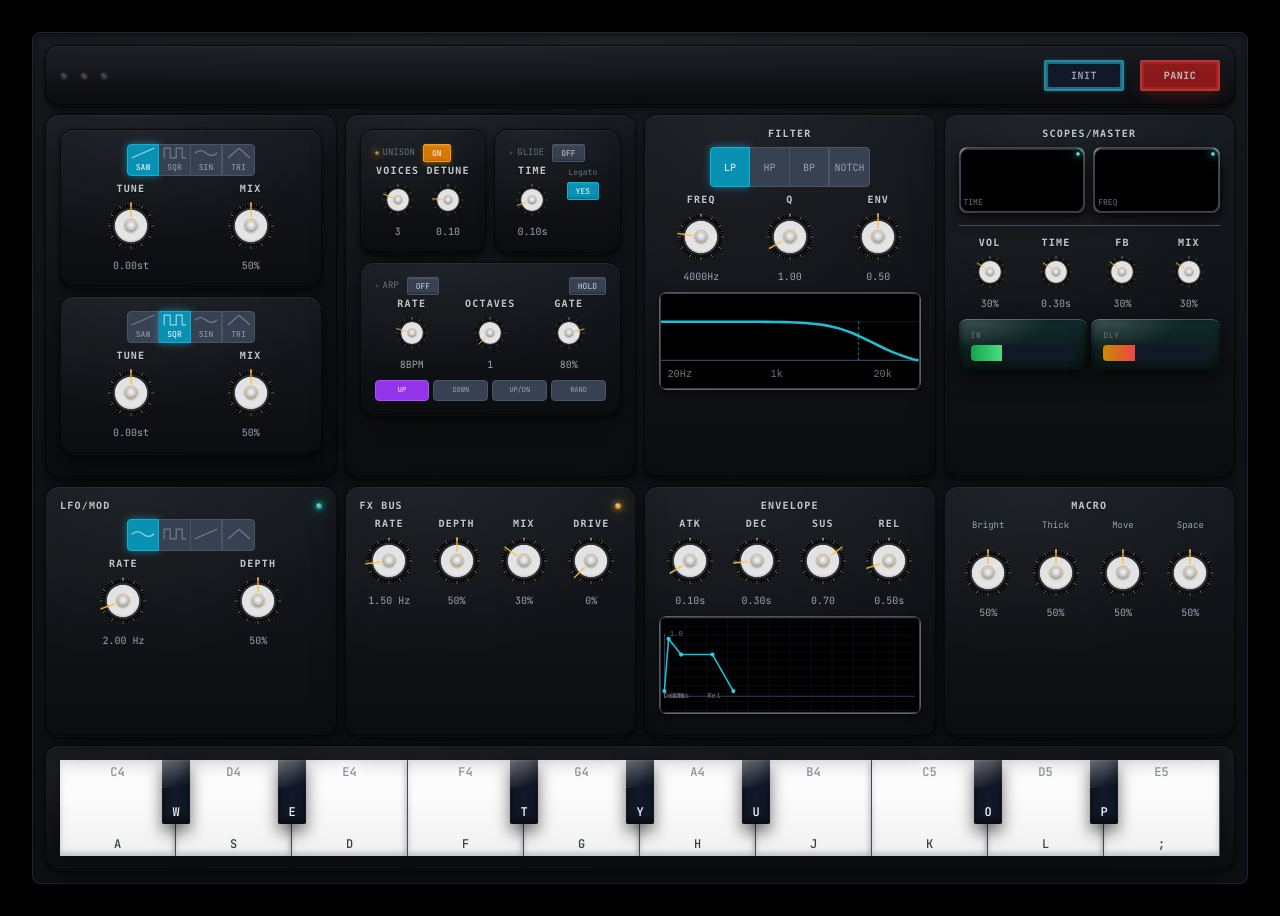
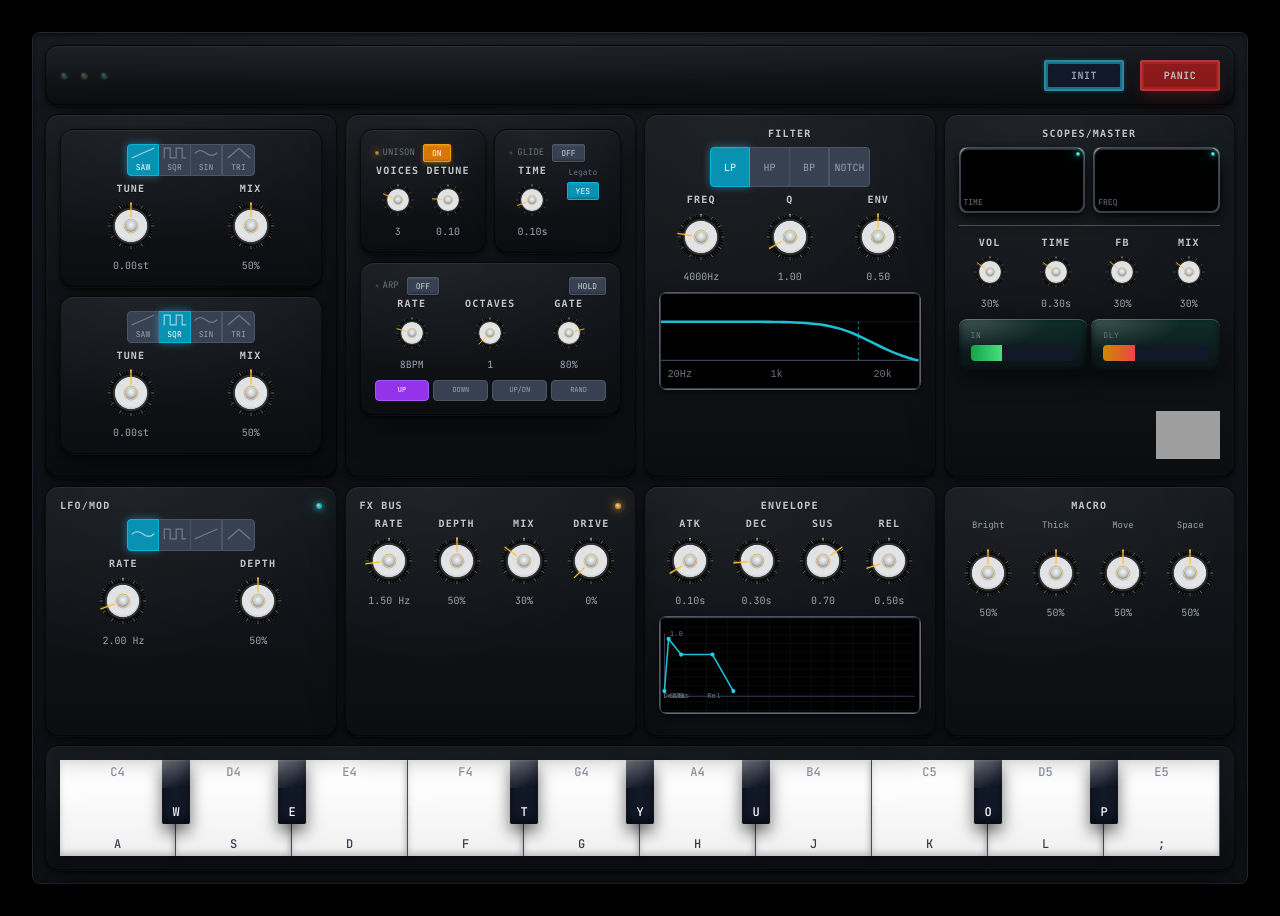
Before and after one commit to james-ralph8555/nextjs-portfoliosite, a Next.js app: page /synth in a window 1280 px wide. Built offline with nearby package versions, Linux system fonts and the light colour scheme; grey boxes are pictures that could not be loaded; a web font is replaced by a local one.

Commit message:
added korgi

```diff
--- a/src/components/synth/components/ScopesMasterSection.tsx
+++ b/src/components/synth/components/ScopesMasterSection.tsx
@@ -255,7 +255,7 @@ export function ScopesMasterSection({
         </div>
 
         {/* Master Section */}
-        <div className="border-t border-gray-600 pt-3">
+        <div className="border-t border-gray-600 pt-3 flex flex-col flex-1">
           {/* Master Controls Grid */}
           <div className="grid grid-cols-4 gap-1 mb-2">
             {/* Volume Control */}
@@ -343,6 +343,15 @@ export function ScopesMasterSection({
               </div>
             </div>
           </div>
+
+          {/* Korgi Logo */}
+          <div className="flex justify-end mt-auto mb-1">
+            <img
+              src="/assets/korgi-original.webp"
+              alt="Korgi Logo"
+              className="h-8 md:h-10 lg:h-12 w-auto object-contain"
+            />
+          </div>
         </div>
       </div>
 
```
